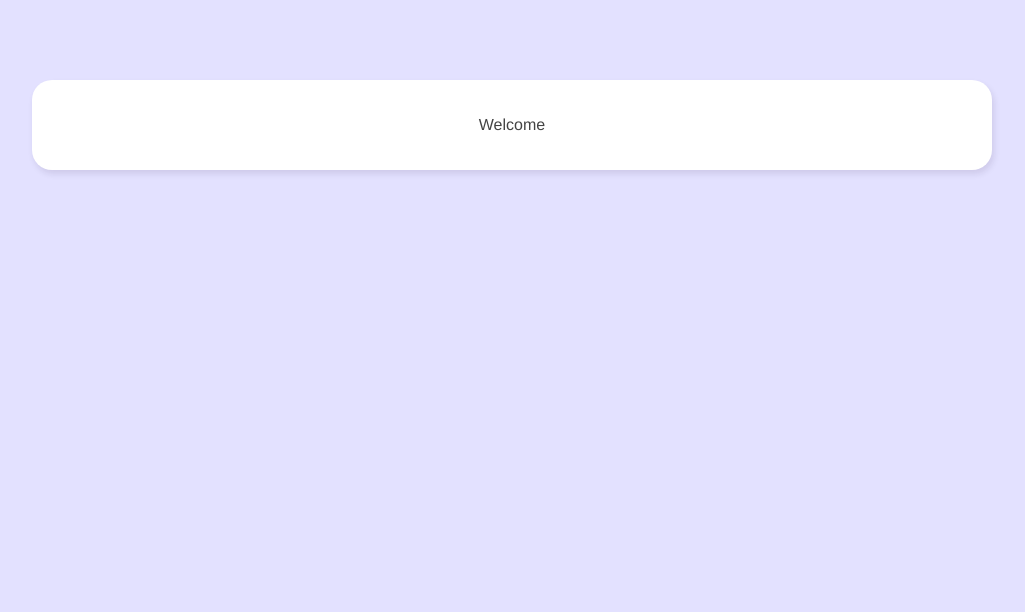
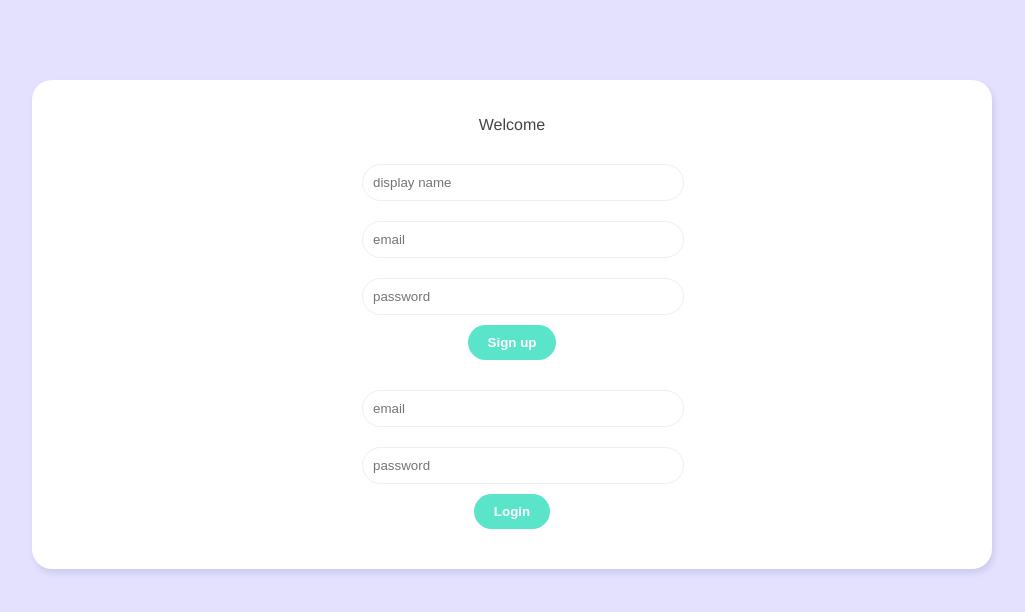
Before and after one commit to SiyanGuo/live-chat-room, a Vue app: page / in a window 1280 px wide. Shown: the top 612 px of the page, without its empty margins (128-1153 px from the left). Built offline with nearby package versions, Linux system fonts and the light colour scheme.

Commit message:
add signup and login form

```diff
--- /dev/null
+++ b/src/components/LoginForm.vue
@@ -0,0 +1,26 @@
+<template>
+  <form @submit.prevent="handleSubmit">
+    <input type="email" required placeholder="email" v-model="email" />
+    <input type="password" required placeholder="password" v-model="password" />
+    <button>Login</button>
+  </form>
+</template>
+
+<script>
+import { ref } from "@vue/reactivity";
+export default {
+  setup() {
+    //refs
+    const email = ref("");
+    const password = ref("");
+
+    const handleSubmit = () => {
+      console.log(email.value, password.value);
+    };
+    return { email, password, handleSubmit };
+  },
+};
+</script>
+
+<style>
+</style>
--- /dev/null
+++ b/src/components/SignupForm.vue
@@ -0,0 +1,33 @@
+<template>
+  <form @submit.prevent="handleSubmit">
+    <input
+      type="text"
+      required
+      placeholder="display name"
+      v-model="displayName"
+    />
+    <input type="email" required placeholder="email" v-model="email" />
+    <input type="password" required placeholder="password" v-model="password" />
+    <button>Sign up</button>
+  </form>
+</template>
+
+<script>
+import { ref } from "@vue/reactivity";
+export default {
+  setup() {
+    //refs
+    const displayName = ref("");
+    const email = ref("");
+    const password = ref("");
+
+    const handleSubmit = () => {
+      console.log(displayName.value, email.value, password.value);
+    };
+    return { displayName, email, password, handleSubmit };
+  },
+};
+</script>
+
+<style>
+</style>
--- a/src/views/WelcomeView.vue
+++ b/src/views/WelcomeView.vue
@@ -1,11 +1,17 @@
 <template>
   <div class="welcome container">
     <p>Welcome</p>
+    <SignupForm />
+    <LoginForm />
   </div>
 </template>
 
 <script>
-export default {};
+import SignupForm from '@/components/SignupForm.vue';
+import LoginForm from '../components/LoginForm.vue';
+export default {
+    components:{ SignupForm, LoginForm }
+};
 </script>
 
 <style>
@@ -13,4 +19,22 @@ export default {};
   text-align: center;
   padding: 20px 0;
 }
+  /* form styles */
+  .welcome form {
+    width: 300px;
+    margin: 20px auto;
+  }
+  .welcome label {
+    display: block;
+    margin: 20px 0 10px;
+  }
+  .welcome input {
+    width: 100%;
+    padding: 10px;
+    border-radius: 20px;
+    border: 1px solid #eee;
+    outline: none;
+    color: #999;
+    margin: 10px auto;
+  }
 </style>
```
